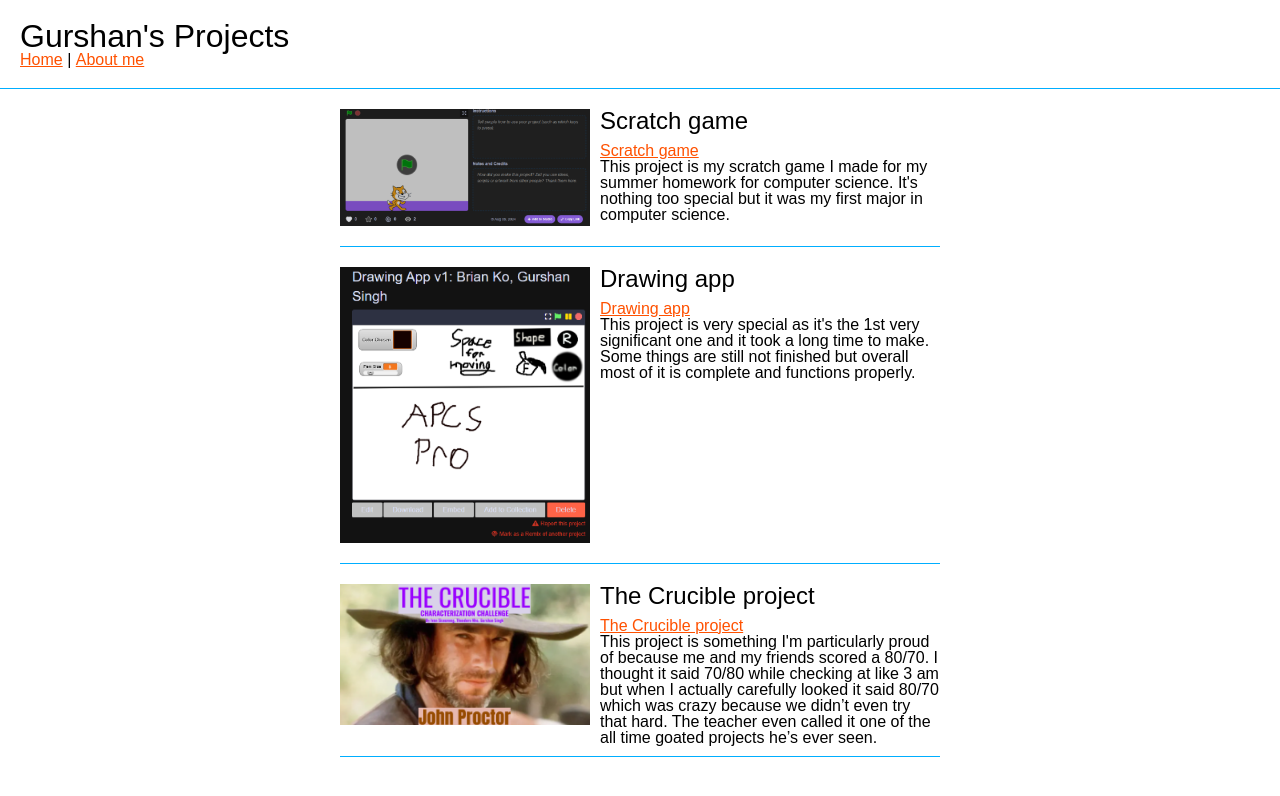
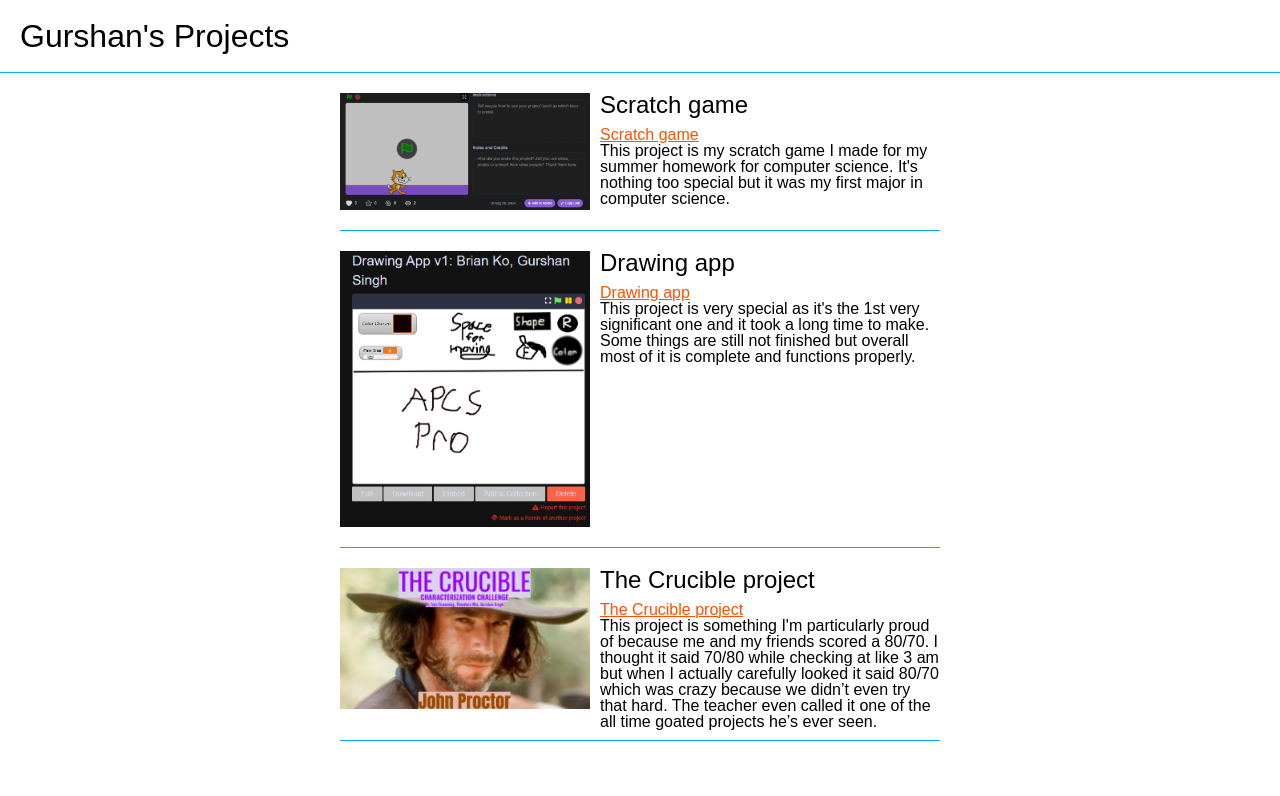
Before and after one commit to Gursaj/Ap-cs-projects-website, a website: page index.html in a window 1280 px wide. Drawn offline with Linux system fonts and the light colour scheme; files whose address does not match are found by name.

Commit message:
Add files via upload

```diff
--- a/index.html
+++ b/index.html
@@ -12,11 +12,7 @@
     <header>
       <h1>Gurshan's Projects</h1>
       <nav>
-        <ul>
-          <li><a href="index.html">Home</a></li>
-          <li>|</li>
-          <li><a href="aboutme.html">About me</a></li>
-        </ul>
+        <ul></ul>
       </nav>
     </header>
     <div id="project-container">
```
Also changed, not shown: package.json (added, +18 -0 lines), img/Englishproject.PNG (added), img/Prowler.PNG (added), img/drawingappv1.PNG (added), img/scratchgame.PNG (added).
